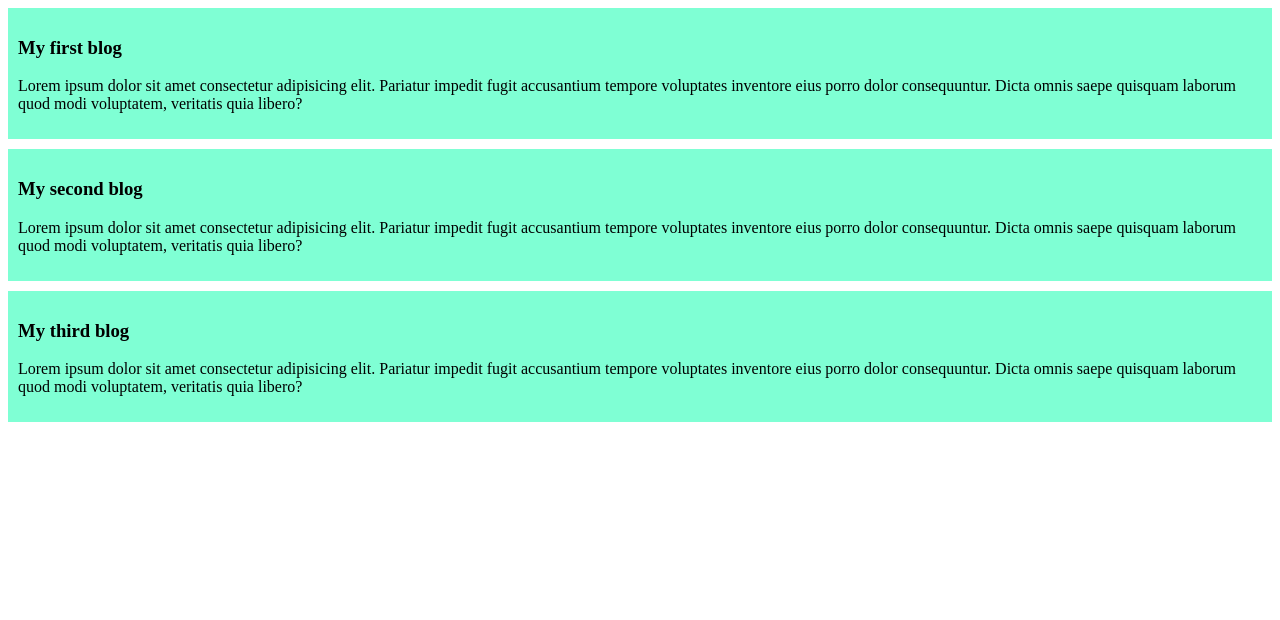
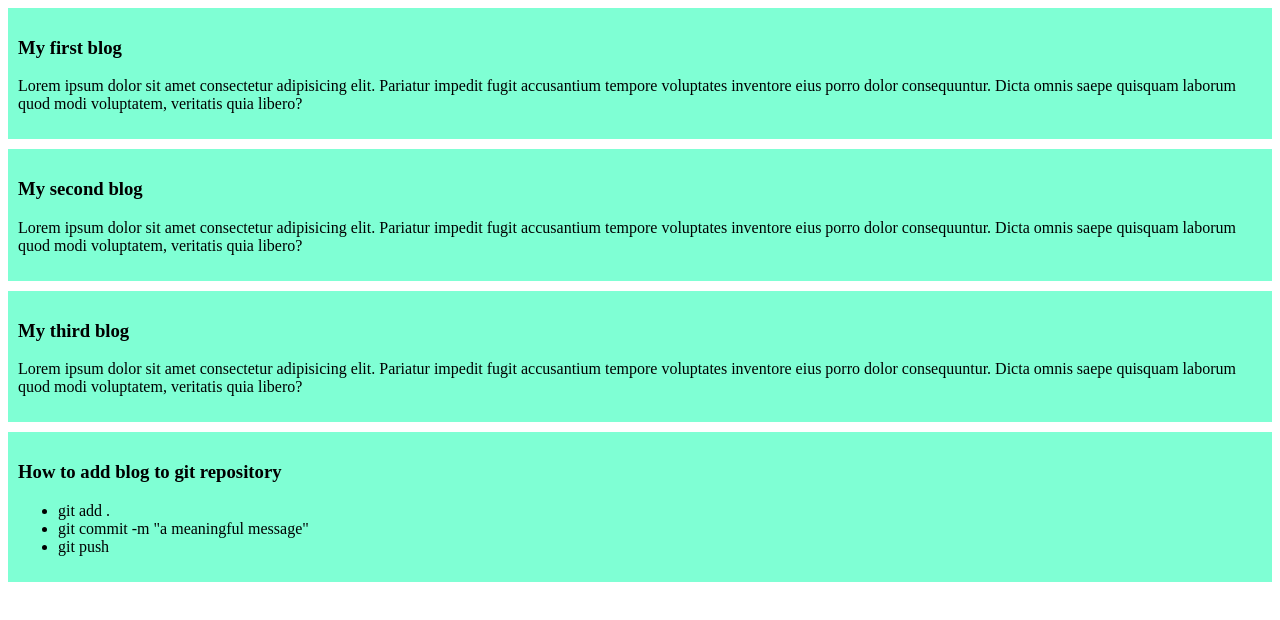
Before and after one commit to Pinku1211/my-simple-website, a plain HTML site: page index.htm in a window 1280 px wide. Drawn offline with Linux system fonts and the light colour scheme.

Commit message:
fourth blog

```diff
--- a/index.htm
+++ b/index.htm
@@ -25,5 +25,13 @@
             tempore voluptates inventore eius porro dolor consequuntur. Dicta omnis saepe quisquam laborum
             quod modi voluptatem, veritatis quia libero?</p>
     </div>
+    <div>
+        <h3>How to add blog to git repository</h3>
+        <ul>
+            <li>git add .</li>
+            <li>git commit -m "a meaningful message"</li>
+            <li>git push</li>
+        </ul>
+    </div>
 </body>
 </html>
```
